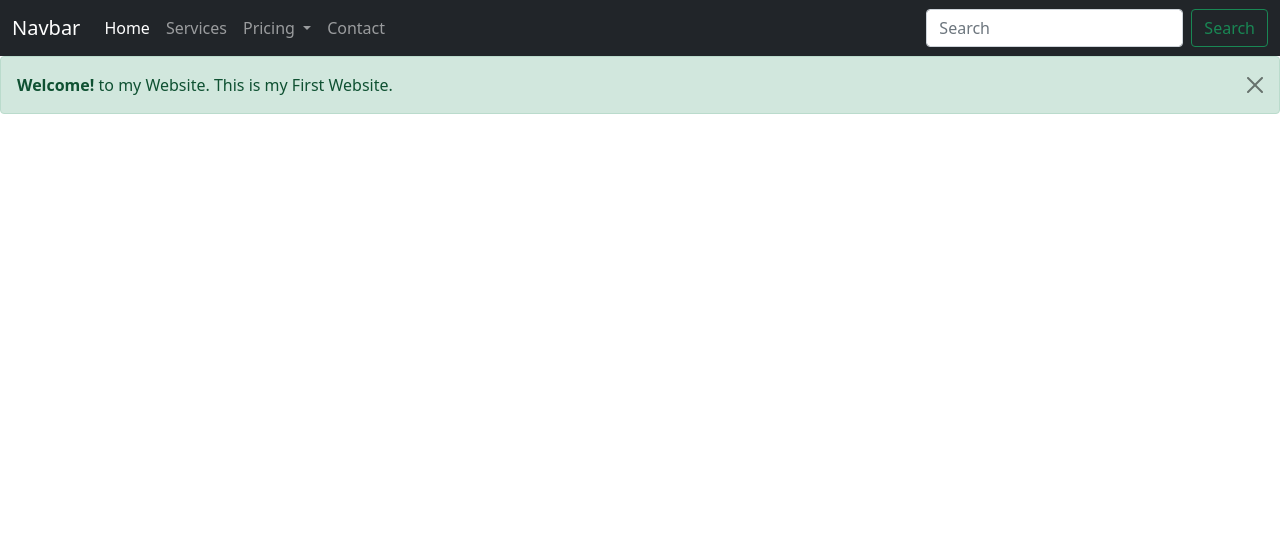
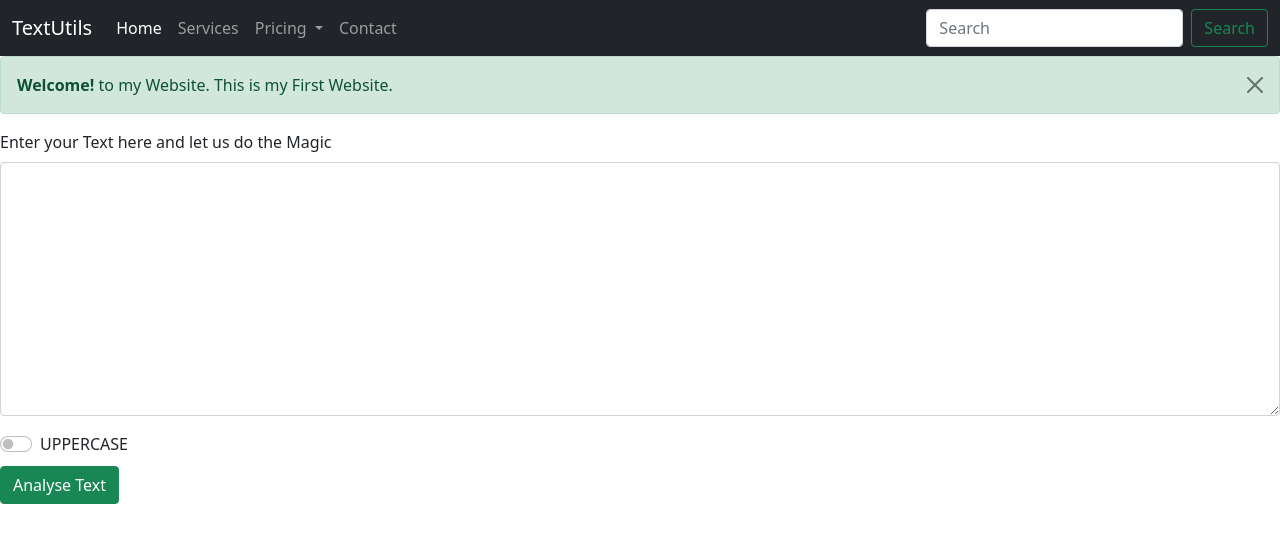
Before and after one commit to Paarthbathla338/Python_Backend_Dev, a Django app: template textutils/templates/index2.html in a window 1280 px wide. Shown: the top 543 px of the page. Run offline with Django 3.2, Linux system fonts and the light colour scheme; the template is opened without the code that fills it, so the values that code supplies are empty.

Commit message:
Added Bootstrap to Textutils Website.

```diff
--- a/textutils/templates/index2.html
+++ b/textutils/templates/index2.html
@@ -13,7 +13,7 @@
   <body>
     <nav class="navbar navbar-expand-lg navbar-dark bg-dark">
         <div class="container-fluid">
-          <a class="navbar-brand" href="#">Navbar</a>
+          <a class="navbar-brand" href="#">TextUtils</a>
           <button class="navbar-toggler" type="button" data-bs-toggle="collapse" data-bs-target="#navbarSupportedContent" aria-controls="navbarSupportedContent" aria-expanded="false" aria-label="Toggle navigation">
             <span class="navbar-toggler-icon"></span>
           </button>
@@ -54,6 +54,26 @@
       <button type="button" class="btn-close" data-bs-dismiss="alert" aria-label="Close"></button>
     </div>
 
+
+
+      <div class="mb-3">
+
+        <label for="exampleFormControlTextarea1" class="form-label">Enter your Text here and let us do the Magic</label>
+        <textarea class="form-control" id="exampleFormControlTextarea1" rows="10"></textarea>
+
+      </div>
+      <div class="form-check form-switch">
+        <input class="form-check-input" name='uppercase' type="checkbox" id="flexSwitchCheckDefault">
+        <label class="form-check-label" for="flexSwitchCheckDefault">UPPERCASE</label>
+
+      </div>
+
+    <button type="submit" class="btn btn-success mt-2">Analyse Text</button>
+
+
+
+
+
     <!-- Optional JavaScript; choose one of the two! -->
 
     <!-- Option 1: Bootstrap Bundle with Popper -->
```
